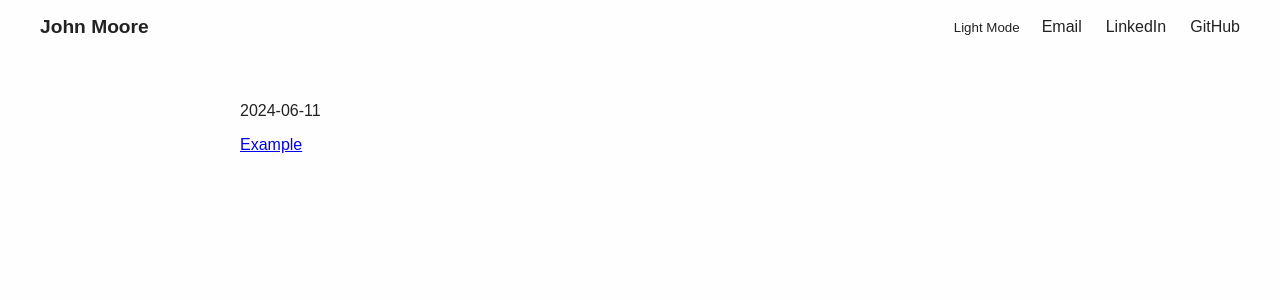
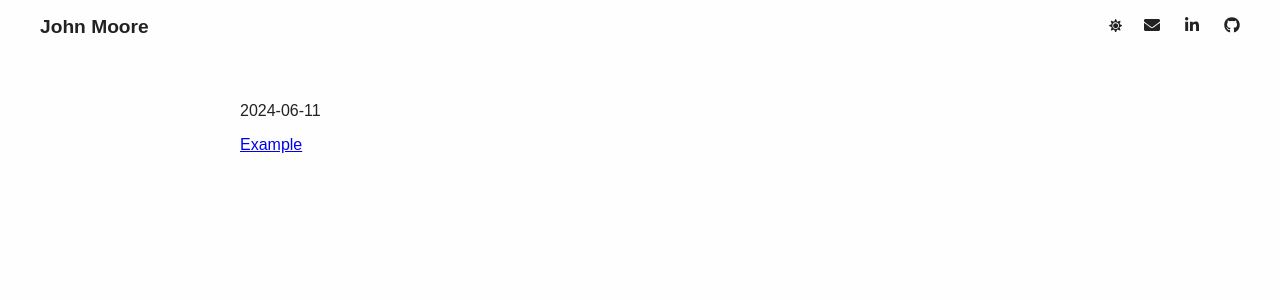
Before and after one commit to john-e-moore/pws-3, a Next.js app: page / in a window 1280 px wide. Shown: the top 300 px of the page. Built offline with nearby package versions, Linux system fonts and the light colour scheme.

Commit message:
react-icons added to navbar

```diff
--- a/package.json
+++ b/package.json
@@ -14,6 +14,7 @@
     "next-themes": "^0.4.6",
     "react": "^19.0.0",
     "react-dom": "^19.0.0",
+    "react-icons": "^5.5.0",
     "remark": "^15.0.1",
     "remark-html": "^16.0.1"
   },
--- a/src/components/NavBar.tsx
+++ b/src/components/NavBar.tsx
@@ -1,9 +1,13 @@
 // components/NavBar.tsx
+
 "use client";
 
-import Link from 'next/link';
-import { useTheme } from 'next-themes';
-import { useState, useEffect } from 'react';
+import Link from "next/link";
+import { useTheme } from "next-themes";
+import { useEffect, useState } from "react";
+
+// Import desired icons from React Icons
+import { FaSun, FaMoon, FaEnvelope, FaLinkedinIn, FaGithub } from "react-icons/fa";
 
 export default function NavBar() {
   const { theme, setTheme } = useTheme();
@@ -17,7 +21,7 @@ export default function NavBar() {
   if (!mounted) return null;
 
   const toggleTheme = () => {
-    setTheme(theme === 'light' ? 'dark' : 'light');
+    setTheme(theme === "light" ? "dark" : "light");
   };
 
   return (
@@ -26,25 +30,32 @@ export default function NavBar() {
         <Link href="/">John Moore</Link>
       </div>
       <div className="right">
-        <button onClick={toggleTheme}>
-          {theme === 'light' ? 'Dark Mode' : 'Light Mode'}
+        <button onClick={toggleTheme} aria-label="Toggle Theme">
+          {theme === "light" ? <FaMoon /> : <FaSun />}
         </button>
-        <a href="mailto:john@example.com" aria-label="Email">Email</a>
         <a
-          href="https://www.linkedin.com/in/johnmoore"
+          href="mailto:jmoore87jr@gmail.com"
+          aria-label="Email"
           target="_blank"
           rel="noopener noreferrer"
-          aria-label="LinkedIn"
         >
-          LinkedIn
+          <FaEnvelope />
         </a>
         <a
-          href="https://github.com/johnmoore"
+          href="https://www.linkedin.com/in/john-moore-37906a237/"
+          aria-label="LinkedIn"
           target="_blank"
           rel="noopener noreferrer"
+        >
+          <FaLinkedinIn />
+        </a>
+        <a
+          href="https://github.com/john-e-moore"
           aria-label="GitHub"
+          target="_blank"
+          rel="noopener noreferrer"
         >
-          GitHub
+          <FaGithub />
         </a>
       </div>
     </nav>
```
Also changed, not shown: 1 other file (tests, documents, lock files or other folders).
